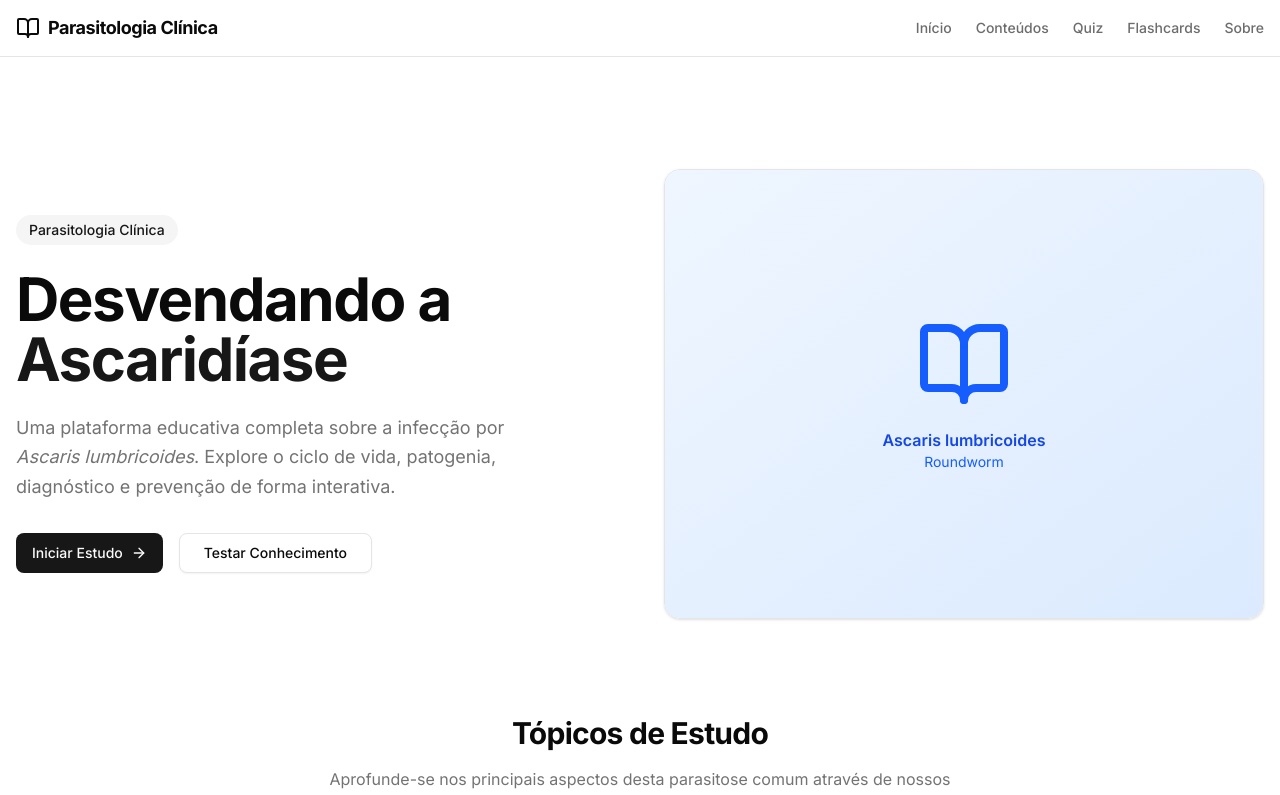
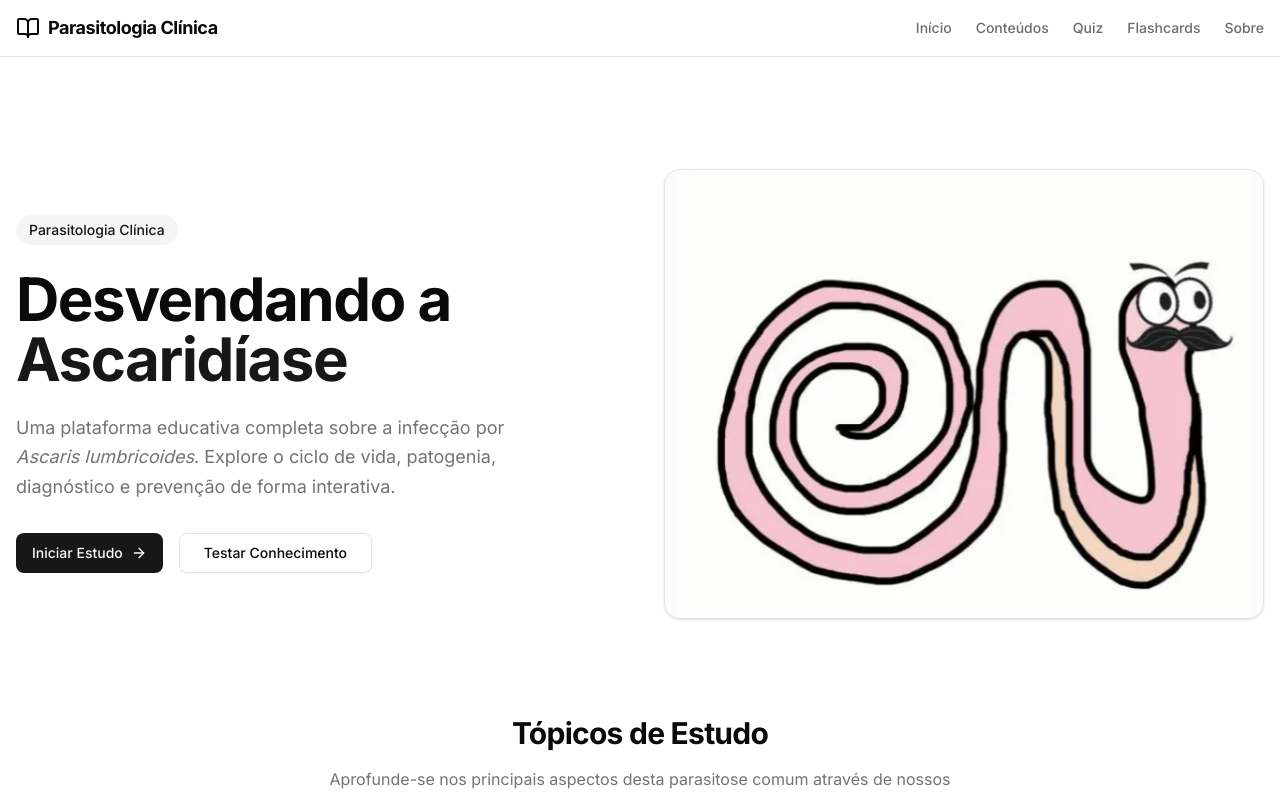
Before and after one commit to jeannsf/parasitologia-clinica, a Next.js app: page / in a window 1280 px wide. Shown: the top 795 px of the page. Built offline with nearby package versions, Linux system fonts and the light colour scheme.

Commit message:
feat: add image

```diff
--- a/app/page.tsx
+++ b/app/page.tsx
@@ -1,48 +1,72 @@
+"use client";
+
+import { useState } from "react";
+import { motion } from "framer-motion";
 import Link from "next/link";
-import { ArrowRight, Activity, ShieldCheck, RefreshCw, BookOpen } from "lucide-react";
+import {
+  ArrowRight,
+  Activity,
+  ShieldCheck,
+  RefreshCw,
+  BookOpen,
+} from "lucide-react";
 import { Button } from "@/components/ui/button";
-import { Card, CardContent, CardDescription, CardHeader, CardTitle } from "@/components/ui/card";
+import {
+  Card,
+  CardContent,
+  CardDescription,
+  CardHeader,
+  CardTitle,
+} from "@/components/ui/card";
 import { Badge } from "@/components/ui/badge";
 
 export default function Home() {
+  const [isHeroFlipped, setIsHeroFlipped] = useState(false);
+
   const features = [
     {
       icon: <RefreshCw className="w-5 h-5" />,
       title: "Ciclo Biológico",
-      description: "Entenda o ciclo de vida do Ascaris lumbricoides, da ingestão dos ovos até a fase adulta.",
+      description:
+        "Entenda o ciclo de vida do Ascaris lumbricoides, da ingestão dos ovos até a fase adulta.",
       link: "/conteudos",
     },
     {
       icon: <Activity className="w-5 h-5" />,
       title: "Sintomas e Diagnóstico",
-      description: "Aprenda a identificar os sinais da infecção e os métodos utilizados para o diagnóstico.",
+      description:
+        "Aprenda a identificar os sinais da infecção e os métodos utilizados para o diagnóstico.",
       link: "/conteudos",
     },
     {
       icon: <ShieldCheck className="w-5 h-5" />,
       title: "Prevenção e Tratamento",
-      description: "Descubra as medidas profiláticas essenciais e as opções terapêuticas disponíveis.",
+      description:
+        "Descubra as medidas profiláticas essenciais e as opções terapêuticas disponíveis.",
       link: "/conteudos",
-    }
+    },
   ];
 
   return (
     <div className="space-y-24 pb-12">
-      {/* Hero Section */}
       <section className="grid grid-cols-1 lg:grid-cols-2 gap-12 items-center pt-8 md:pt-16">
         <div className="space-y-6">
-          <Badge variant="secondary" className="px-3 py-1 text-sm font-medium rounded-full w-fit">
+          <Badge
+            variant="secondary"
+            className="px-3 py-1 text-sm font-medium rounded-full w-fit"
+          >
             Parasitologia Clínica
           </Badge>
 
           <h1 className="text-4xl md:text-6xl font-bold tracking-tight text-foreground">
-            Desvendando a <br/>
+            Desvendando a <br />
             <span className="text-primary">Ascaridíase</span>
           </h1>
 
           <p className="text-lg text-muted-foreground max-w-lg leading-relaxed">
-            Uma plataforma educativa completa sobre a infecção por <em>Ascaris lumbricoides</em>.
-            Explore o ciclo de vida, patogenia, diagnóstico e prevenção de forma interativa.
+            Uma plataforma educativa completa sobre a infecção por{" "}
+            <em>Ascaris lumbricoides</em>. Explore o ciclo de vida, patogenia,
+            diagnóstico e prevenção de forma interativa.
           </p>
 
           <div className="flex flex-wrap gap-4 pt-2">
@@ -60,23 +84,58 @@ export default function Home() {
           </div>
         </div>
 
-        <div className="relative aspect-square md:aspect-[4/3] bg-muted/30 rounded-2xl overflow-hidden border shadow-sm">
-          <div className="w-full h-full flex items-center justify-center bg-gradient-to-br from-blue-50 to-blue-100">
-            <div className="text-center">
-              <BookOpen className="w-24 h-24 mx-auto text-blue-600 mb-4" />
-              <p className="text-blue-700 font-semibold">Ascaris lumbricoides</p>
-              <p className="text-blue-600 text-sm">Roundworm</p>
-            </div>
+        <div className="relative aspect-square md:aspect-[4/3] bg-muted/30 rounded-2xl overflow-hidden border shadow-sm flex items-center justify-center">
+          <div
+            className="w-full h-full max-w-xl mx-auto"
+            style={{ perspective: "1000px" }}
+          >
+            <motion.div
+              className="relative w-full h-full cursor-pointer"
+              onClick={() => setIsHeroFlipped((prev) => !prev)}
+              animate={{ rotateY: isHeroFlipped ? 180 : 0 }}
+              transition={{ duration: 0.5 }}
+              style={{ transformStyle: "preserve-3d" }}
+            >
+              <div
+                className="absolute inset-0 flex items-center justify-center bg-gradient-to-br from-blue-50 to-blue-100"
+                style={{ backfaceVisibility: "hidden" }}
+              >
+                <img
+                  src="/images/ascaris-lumbricoides.webp"
+                  alt="Ascaris lumbricoides"
+                  className="w-full h-full object-cover"
+                />
+              </div>
+
+              <div
+                className="absolute inset-0 flex items-center justify-center bg-gradient-to-br from-blue-50 to-blue-100"
+                style={{
+                  transform: "rotateY(180deg)",
+                  backfaceVisibility: "hidden",
+                }}
+              >
+                <div className="text-center">
+                  <BookOpen className="w-24 h-24 mx-auto text-blue-600 mb-4" />
+                  <p className="text-blue-700 font-semibold">
+                    Ascaris lumbricoides
+                  </p>
+                  <p className="text-blue-600 text-sm">Roundworm</p>
+                </div>
+              </div>
+            </motion.div>
           </div>
         </div>
+
       </section>
 
-      {/* Topics Section */}
       <section>
         <div className="flex flex-col items-center text-center mb-12 space-y-4">
-          <h2 className="text-3xl font-bold tracking-tight">Tópicos de Estudo</h2>
+          <h2 className="text-3xl font-bold tracking-tight">
+            Tópicos de Estudo
+          </h2>
           <p className="text-muted-foreground max-w-2xl">
-            Aprofunde-se nos principais aspectos desta parasitose comum através de nossos módulos estruturados.
+            Aprofunde-se nos principais aspectos desta parasitose comum através
+            de nossos módulos estruturados.
           </p>
         </div>
 
@@ -101,14 +160,16 @@ export default function Home() {
         </div>
       </section>
 
-      {/* Interactive Section Callout */}
       <section className="bg-muted/30 rounded-3xl p-8 md:p-12 border">
         <div className="grid grid-cols-1 md:grid-cols-2 gap-12 items-center">
           <div className="space-y-6">
-            <h2 className="text-3xl font-bold tracking-tight">Pratique o que aprendeu</h2>
+            <h2 className="text-3xl font-bold tracking-tight">
+              Pratique o que aprendeu
+            </h2>
             <p className="text-muted-foreground text-lg leading-relaxed">
-              Fixe o conteúdo com nossos Flashcards interativos e teste seu conhecimento com o Quiz final.
-              Uma maneira dinâmica de revisar os pontos chave sobre a Ascaridíase.
+              Fixe o conteúdo com nossos Flashcards interativos e teste seu
+              conhecimento com o Quiz final. Uma maneira dinâmica de revisar os
+              pontos chave sobre a Ascaridíase.
             </p>
             <div className="flex gap-4">
               <Link href="/flashcards">
@@ -122,19 +183,27 @@ export default function Home() {
           <div className="grid grid-cols-2 gap-4">
             <Card className="aspect-square flex flex-col items-center justify-center p-6 text-center hover:bg-muted/50 transition-colors">
               <span className="text-4xl font-bold text-primary mb-2">?</span>
-              <span className="text-sm font-medium text-muted-foreground">Quiz Interativo</span>
+              <span className="text-sm font-medium text-muted-foreground">
+                Quiz Interativo
+              </span>
             </Card>
             <Card className="aspect-square flex flex-col items-center justify-center p-6 text-center hover:bg-muted/50 transition-colors mt-8">
               <span className="text-4xl font-bold text-primary mb-2">A</span>
-              <span className="text-sm font-medium text-muted-foreground">Flashcards</span>
+              <span className="text-sm font-medium text-muted-foreground">
+                Flashcards
+              </span>
             </Card>
             <Card className="aspect-square flex flex-col items-center justify-center p-6 text-center hover:bg-muted/50 transition-colors -mt-8">
               <span className="text-4xl font-bold text-primary mb-2">%</span>
-              <span className="text-sm font-medium text-muted-foreground">Estatísticas</span>
+              <span className="text-sm font-medium text-muted-foreground">
+                Estatísticas
+              </span>
             </Card>
             <Card className="aspect-square flex flex-col items-center justify-center p-6 text-center hover:bg-muted/50 transition-colors">
               <span className="text-4xl font-bold text-primary mb-2">Ok</span>
-              <span className="text-sm font-medium text-muted-foreground">Resultados</span>
+              <span className="text-sm font-medium text-muted-foreground">
+                Resultados
+              </span>
             </Card>
           </div>
         </div>
```
Also changed, not shown: public/images/ascaris-lumbricoides.webp (added).
